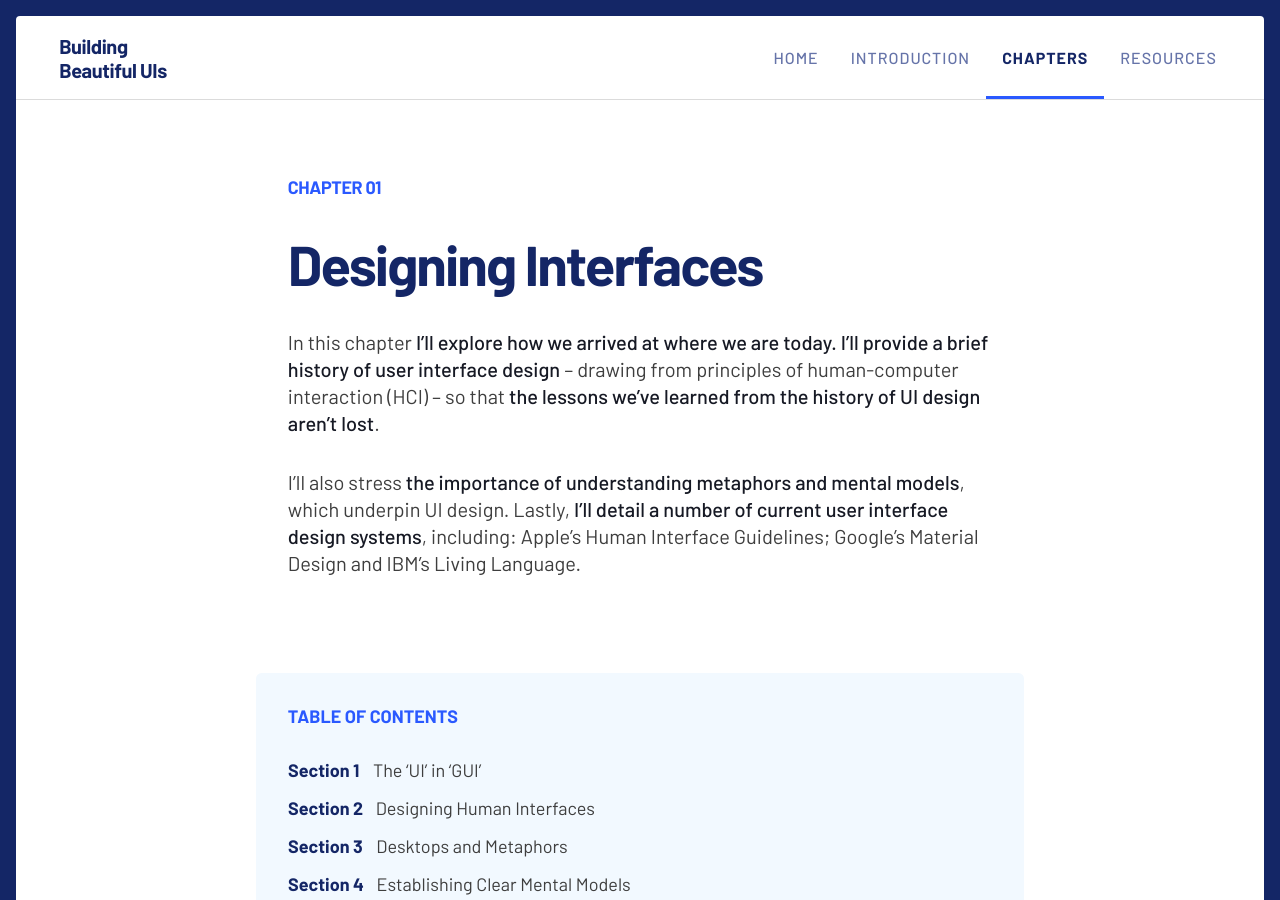
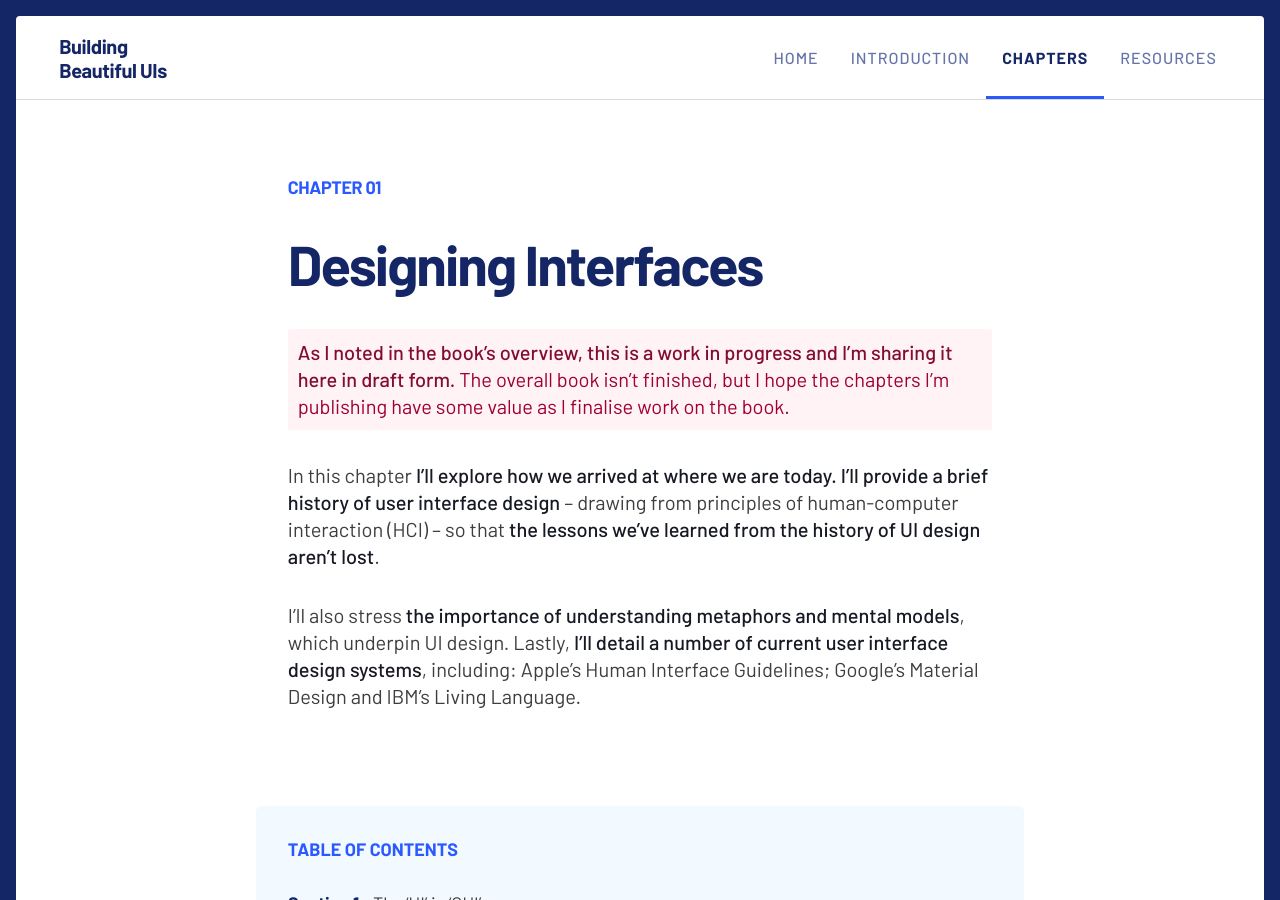
Before and after one commit to buildingbeautifuluis/buildingbeautifuluis.github.io, a Jekyll site: the page built from _chapters/01-Designing-Interfaces.md, in a window 1280 px wide and 900 px high. Built offline with Jekyll 4.4.1, drawn with Linux system fonts in a browser that asks for light colours.

Commit message:
Added draft warnings to Chapters 1–3.

```diff
--- a/_chapters/01-Designing-Interfaces.md
+++ b/_chapters/01-Designing-Interfaces.md
@@ -1,7 +1,9 @@
 ---
 chapter-number: "01"
 title: "Designing Interfaces"
-opening-text: "<p>In this chapter <strong>I’ll explore how we arrived at where we are today. I’ll provide a brief history of user interface design</strong> – drawing from principles of human-computer interaction (HCI) – so that <strong>the lessons we’ve learned from the history of UI design aren’t lost</strong>.</p>
+opening-text: "<p class='text--warning'><strong>As I noted in the book’s overview, this is a work in progress and I’m sharing it here in draft form.</strong> The overall book isn’t finished, but I hope the chapters I’m publishing have some value as I finalise work on the book.</p>
+
+<p>In this chapter <strong>I’ll explore how we arrived at where we are today. I’ll provide a brief history of user interface design</strong> – drawing from principles of human-computer interaction (HCI) – so that <strong>the lessons we’ve learned from the history of UI design aren’t lost</strong>.</p>
 
 <p>I’ll also stress <strong>the importance of understanding metaphors and mental models</strong>, which underpin UI design. Lastly, <strong>I’ll detail a number of current user interface design systems</strong>, including: Apple’s Human Interface Guidelines; Google’s Material Design and IBM’s Living Language.</p>"
 
```
Also changed, not shown: _chapters/02-The-Building-Blocks-of-Interfaces.md (+3 -1 lines), _chapters/03-Information-Architecture.md (+1 -1 lines).
